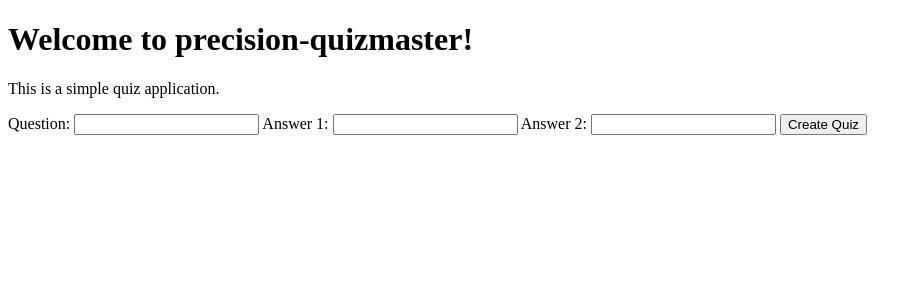
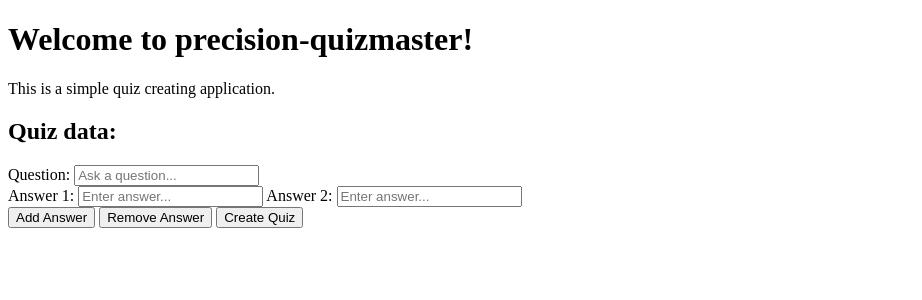
Before and after one commit to EvanFawcett/precision-quizmaster, a Flask app: page / in a window 1280 px wide. Shown: the top 300 px of the page, without its empty margins (0-922 px from the left). Run offline with Flask 3, Linux system fonts and the light colour scheme.

Commit message:
Restructured Answer field functionality and buttons logic

```diff
--- a/app.py
+++ b/app.py
@@ -15,19 +15,21 @@ def create_quiz():
     if request.method =='POST':
         #Retrieve data from the form
         question = request.form.get('question')
-        answer1 = request.form.get('answer1')
-        answer2 = request.form.get('answer2')
+
+        # Use a list comprehension to gather all answers dynamically
+        answers = [request.form.get(f'answer{i}') for i in range(1, 10) if request.form.get(f'answer{i}')]
 
         # Store the quiz data
         quiz_data.append({
             'question': question,
-            'answers': [answer1, answer2]
+            'answers': answers
         })
 
         # For now, just print the data and modify later
         print(f"Question: {question}")
-        print(f"Answer 1: {answer1}")
-        print(f"Answer 2: {answer2}")
+        for i, answer in enumerate(answers):
+            print(f"Answer {i + 1}: {answer}")
+
 
     return render_template('index.html', quiz_data=quiz_data)
 
--- a/templates/index.html
+++ b/templates/index.html
@@ -7,19 +7,71 @@
 </head>
 <body>
     <h1>Welcome to precision-quizmaster!</h1>
-    <p>This is a simple quiz application.</p>
+    <p>This is a simple quiz creating application.</p>
 
+    <h2>Quiz data:</h2>
+    {% for item in quiz_data %}
+    <p>Question: {{ item['question'] }}</p>
+    <ul>
+        {% for answer in item['answers'] %}
+        <li>{{ answer }}</li>
+        {% endfor %}
+    </ul>
+    {% endfor %}
+    <!-- Container for answer input fields -->
     <form method="POST" action="/create_quiz">
         <label for="question">Question:</label>
-        <input type="text" id="question" name="question" required>
+        <input type="text" id="question" name="question" placeholder="Ask a question..." required>
 
-        <label for="answer1">Answer 1:</label>
-        <input type="text" id="answer1" name="answer1" required>
+        <div id="answer-container">
+            <label for="answer1">Answer 1:</label>
+            <input type="text" id="answer1" name="answer1" placeholder="Enter answer..." required>
 
-        <label for="answer2">Answer 2:</label>
-        <input type="text" id="answer2" name="answer2" required>
+            <label for="answer2">Answer 2:</label>
+            <input type="text" id="answer2" name="answer2" placeholder="Enter answer..." required>
+        </div>
+
+        <!-- Button to dynamically add more answer input fields -->
+        <button type="button" onclick="addAnswerField()">Add Answer</button>
+
+        <!-- Button to dynamically remove the last answer input field -->
+        <button type="button" onclick="removeAnswerField()">Remove Answer</button>
 
         <button type="submit">Create Quiz</button>
     </form>
+
+        <!-- JavaScript to add answer input fields dynamically -->
+    <script>
+        function addAnswerField() {
+
+            // Create a new answer input field
+            var newAnswerField = document.createElement("input");
+            newAnswerField.type = "text";
+            newAnswerField.name = "answer" + (document.querySelectorAll('input[name^="answer"]').length + 1);
+            newAnswerField.placeholder = "Enter answer...";
+            newAnswerField.required = true;
+
+            // Create a label for the new answer input field
+            var newLabel = document.createElement("label");
+            newLabel.htmlFor = newAnswerField.name;
+            newLabel.textContent = "Answer " + (document.querySelectorAll('input[name^="answer"]').length + 1) + ":";
+
+            // Append the new answer input field and label to the answer container
+            document.getElementById("answer-container").appendChild(newLabel);
+            document.getElementById("answer-container").appendChild(newAnswerField);
+
+        }
+
+        function removeAnswerField() {
+            var answerFields = document.querySelectorAll('input[name^="answer"]');
+            if (answerFields.length > 2) {
+                // Remove the last answer input field and its label
+                var lastAnswerField = answerFields[answerFields.length - 1];
+                var lastLabel = document.querySelector('label[for="' + lastAnswerField.name + '"]');
+                lastAnswerField.remove();
+                lastLabel.remove();
+            }
+        }
+    </script>
 </body>
 </html>
```
